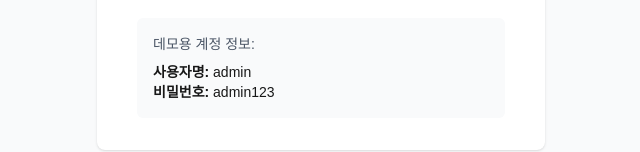
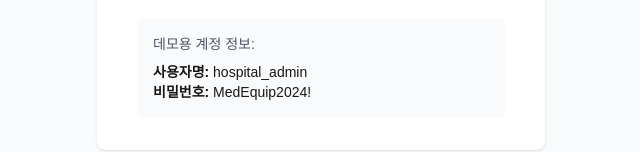
Before and after one commit to TATAaunt/hospital-surgery-equipment-management, a Next.js app: page /login in a window 1280 px wide. Shown: the part 511-663 px from the top of the page, without its empty margins (319-959 px from the left). Built offline with nearby package versions, Linux system fonts and the light colour scheme.

Commit message:
security: 데모 계정 정보 변경
- 보안상의 이유로 기존 데모 계정 정보 변경
- 새로운 계정: hospital_admin / MedEquip2024!
- 로그인 페이지와 AuthContext 모두 업데이트

```diff
--- a/src/app/login/page.tsx
+++ b/src/app/login/page.tsx
@@ -18,7 +18,7 @@ export default function LoginPage() {
     setError('');
 
     // 간단한 인증 로직 (실제 환경에서는 서버 API를 사용해야 함)
-    if (credentials.username === 'admin' && credentials.password === 'admin123') {
+    if (credentials.username === 'hospital_admin' && credentials.password === 'MedEquip2024!') {
       // 로그인 성공
       localStorage.setItem('isAuthenticated', 'true');
       localStorage.setItem('user', JSON.stringify({
@@ -123,8 +123,8 @@ export default function LoginPage() {
             <div className="mt-4 bg-gray-50 p-4 rounded-md">
               <p className="text-sm text-gray-600 mb-2">데모용 계정 정보:</p>
               <div className="text-sm">
-                <p><strong>사용자명:</strong> admin</p>
-                <p><strong>비밀번호:</strong> admin123</p>
+                <p><strong>사용자명:</strong> hospital_admin</p>
+                <p><strong>비밀번호:</strong> MedEquip2024!</p>
               </div>
             </div>
           </div>
--- a/src/contexts/AuthContext.tsx
+++ b/src/contexts/AuthContext.tsx
@@ -48,7 +48,7 @@ export function AuthProvider({ children }: { children: ReactNode }) {
 
   const login = async (username: string, password: string): Promise<boolean> => {
     // 간단한 인증 로직 (실제 환경에서는 서버 API를 사용해야 함)
-    if (username === 'admin' && password === 'admin123') {
+    if (username === 'hospital_admin' && password === 'MedEquip2024!') {
       const userData: User = {
         username,
         role: 'admin',
```
